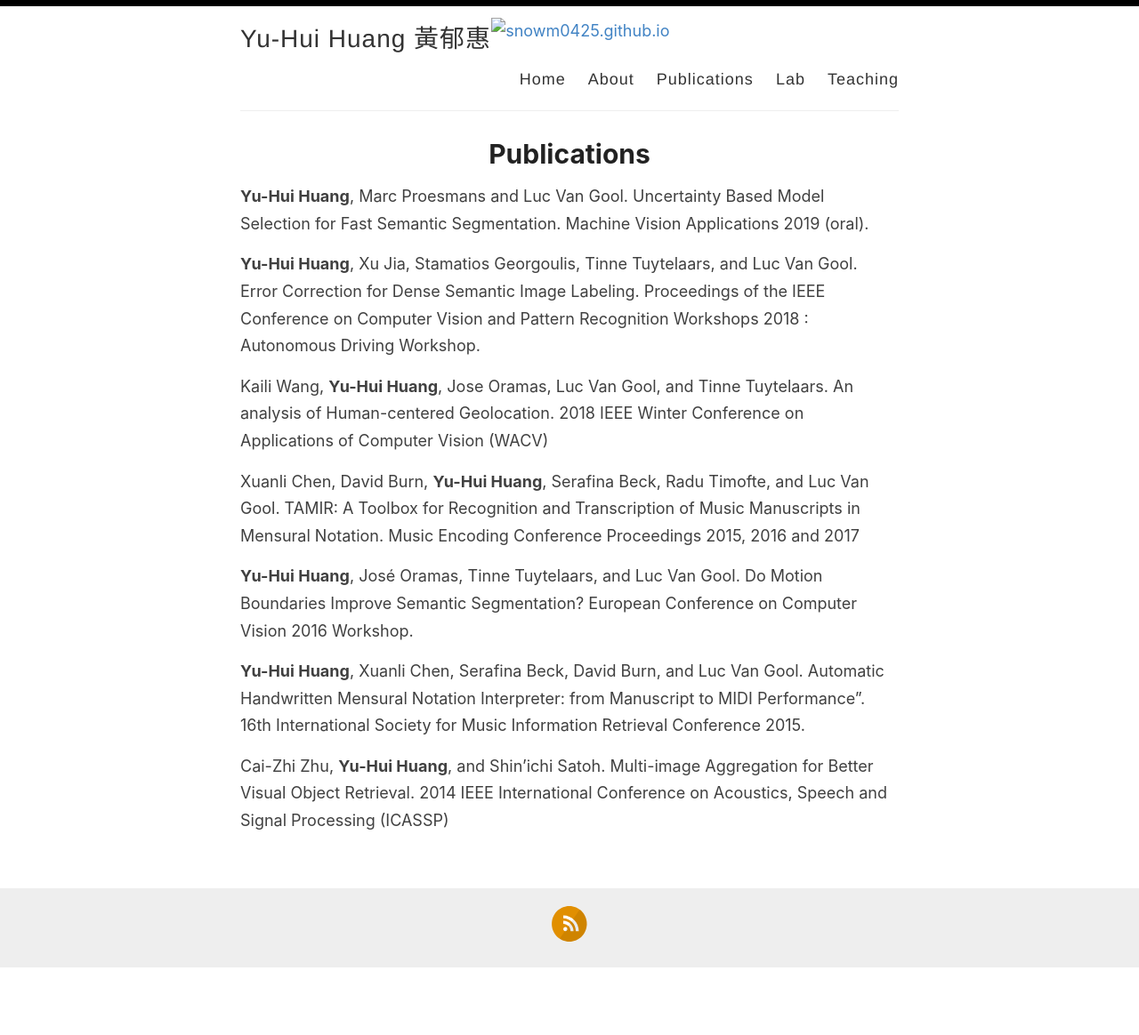
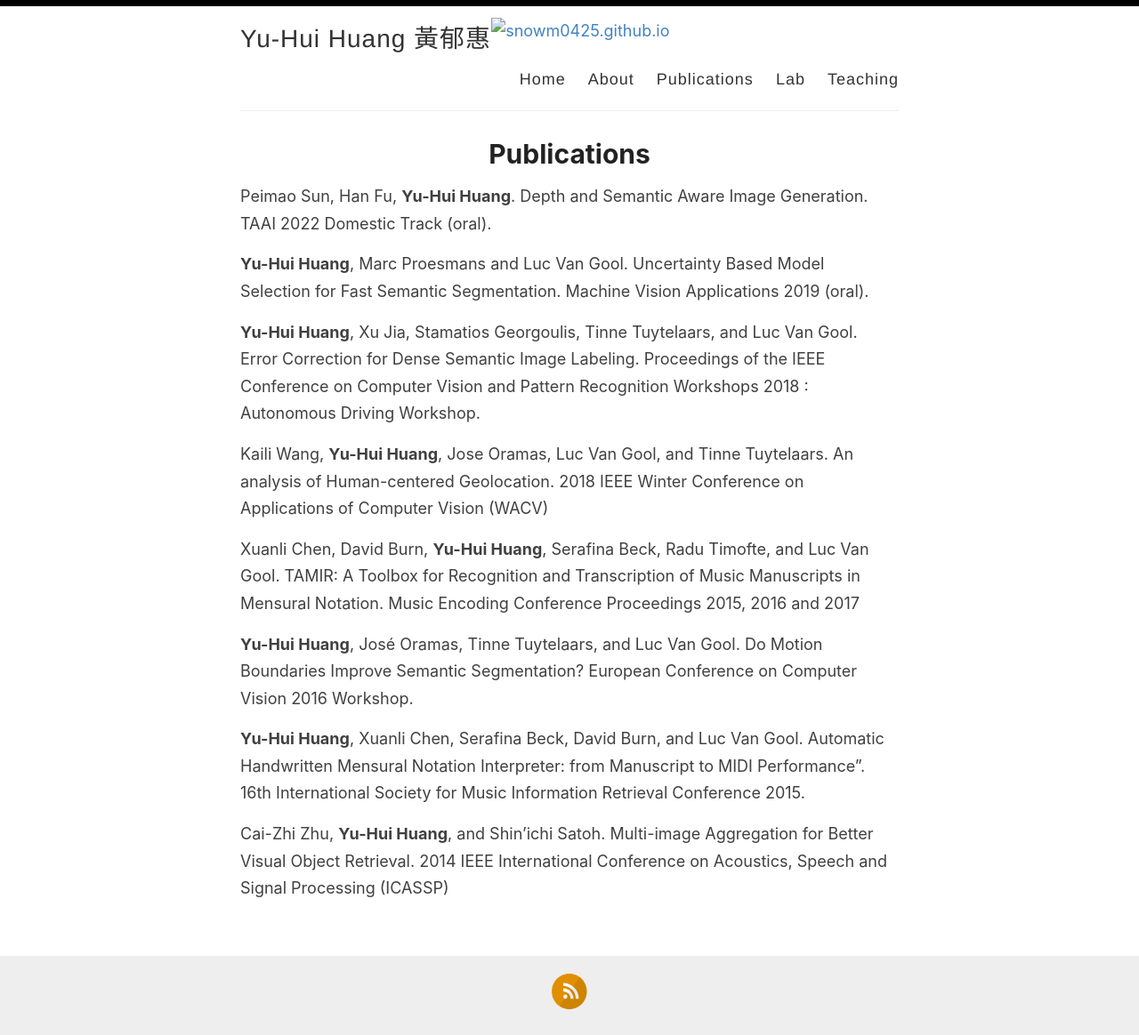
Before and after one commit to snowm0425/snowm0425.github.io, a Jekyll site: the page built from _pages/publications.md, in a window 1280 px wide. Shown: the whole page at 89% size. Built offline with Jekyll 4.4.1, drawn with Linux system fonts in a browser that asks for light colours; before the commit the page ends 1088 px from its top, so only the background shows below that.

Commit message:
Update publications.md

```diff
--- a/_pages/publications.md
+++ b/_pages/publications.md
@@ -3,6 +3,7 @@ layout: page
 title: Publications
 permalink: /publications/
 ---
+Peimao Sun, Han Fu, <b>Yu-Hui Huang</b>. Depth and Semantic Aware Image Generation. TAAI 2022 Domestic Track (oral).
 
 <b>Yu-Hui Huang</b>, Marc Proesmans and Luc Van Gool. Uncertainty Based Model Selection for Fast Semantic Segmentation. Machine Vision Applications 2019 (oral).
 
```
